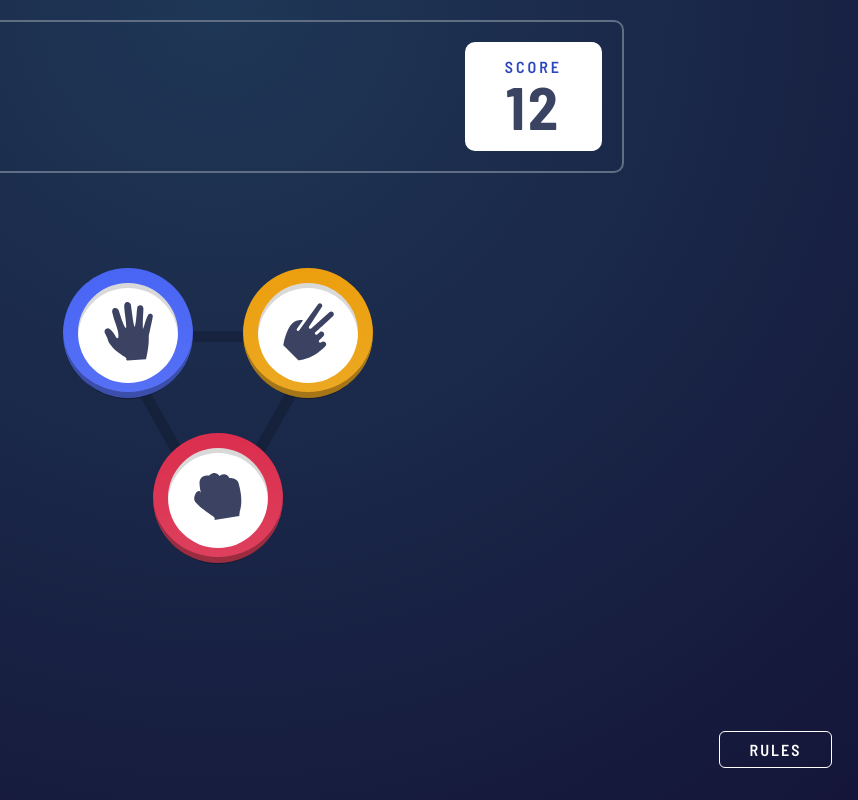
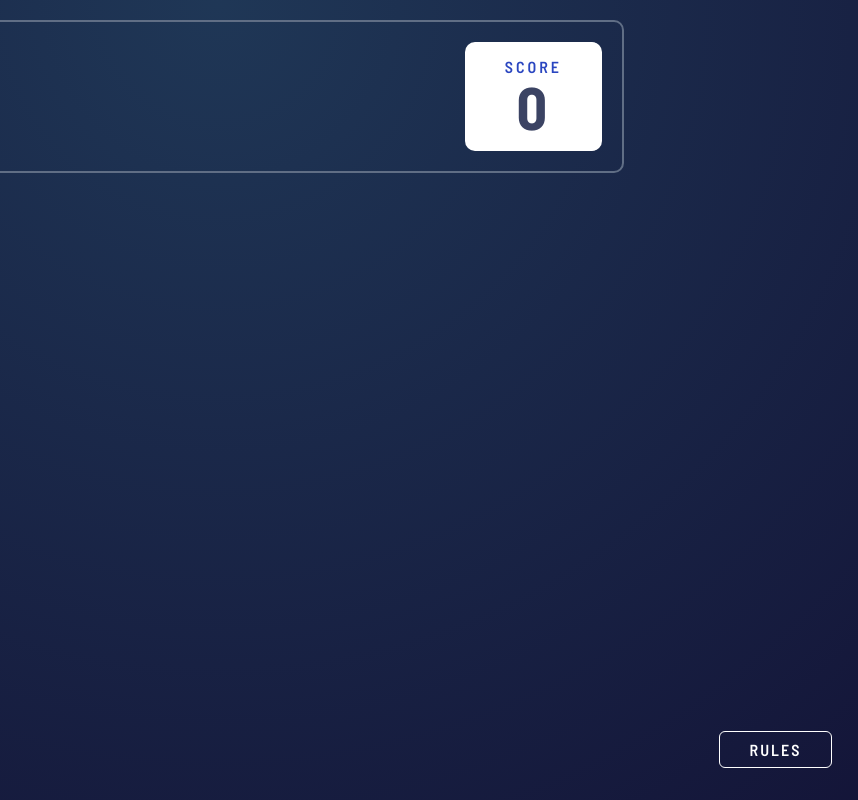
Before and after one commit to ahmed-s-fatahallah/paper-scissors-rock, a website built with Vite: page index.html in a window 1280 px wide. Shown: the full height of the page, 422-1280 px from the left. Built offline with nearby package versions, Linux system fonts and the light colour scheme.

Commit message:
feat: Remove template markup and add it programmatically

```diff
--- a/index.html
+++ b/index.html
@@ -23,41 +23,13 @@
         />
         <div class="score-container">
           <p class="score-container__text">
-            Score <span class="score-container__counter">12</span>
+            Score <span class="score-container__counter">0</span>
           </p>
         </div>
       </div>
     </header>
     <main>
-      <section>
-        <div class="game-container">
-          <button class="game-container__paper" type="button" id="game-btn">
-            <img src="./images/icon-paper.svg" alt="paper button" />
-          </button>
-          <button class="game-container__scissors" type="button" id="game-btn">
-            <img src="./images/icon-scissors.svg" alt="scissors button" />
-          </button>
-          <button class="game-container__rock" type="button" id="game-btn">
-            <img src="./images/icon-rock.svg" alt="rock button" />
-          </button>
-        </div>
-        <!-- <div class="selections">
-        <div class="selection-container">
-          <p class="selection-container__title">you picked</p>
-          <div class="selection-container__bg">
-          </div>
-        </div>
-        <div class="result-container">
-          <h3 class="result-container__title">you lose</h3>
-          <button class="result-container__btn">play Again</button>
-        </div>
-        <div class="selection-container">
-          <p class="selection-container__title">The House Picked</p>
-          <div class="selection-container__bg">
-          </div>
-        </div>
-      </div> -->
-      </section>
+      <section class="main-section"></section>
       <button class="rules-btn" type="button">Rules</button>
       <dialog class="rules-modal">
         <div class="rules-header">
```
